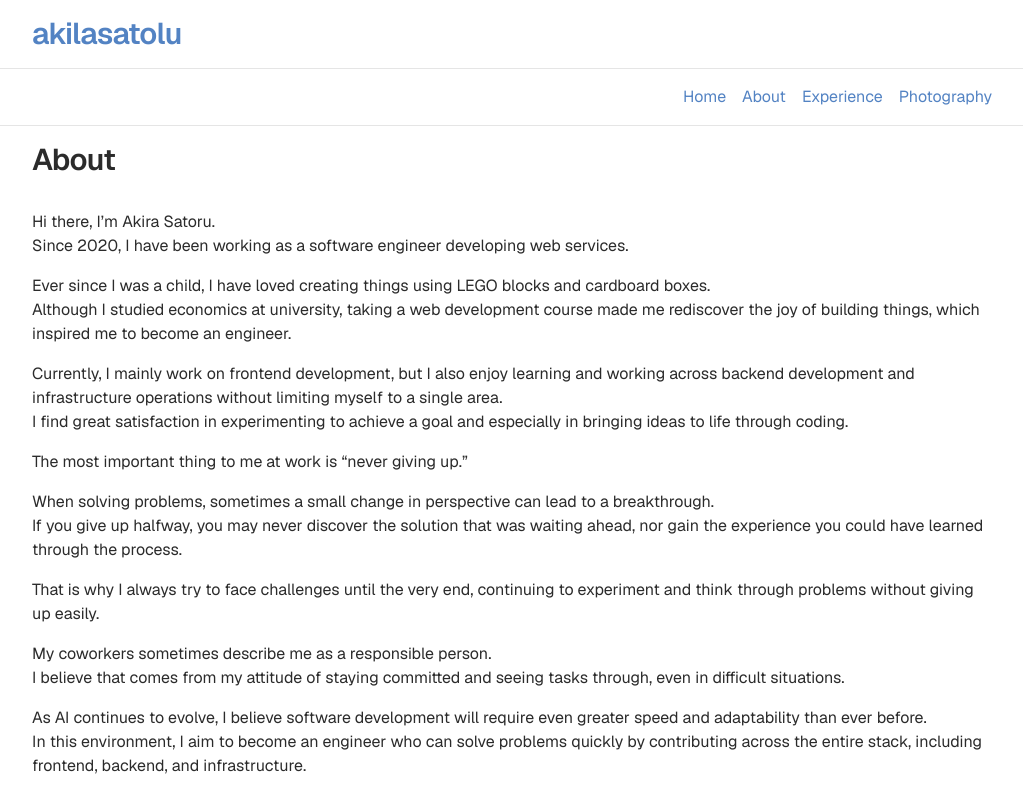
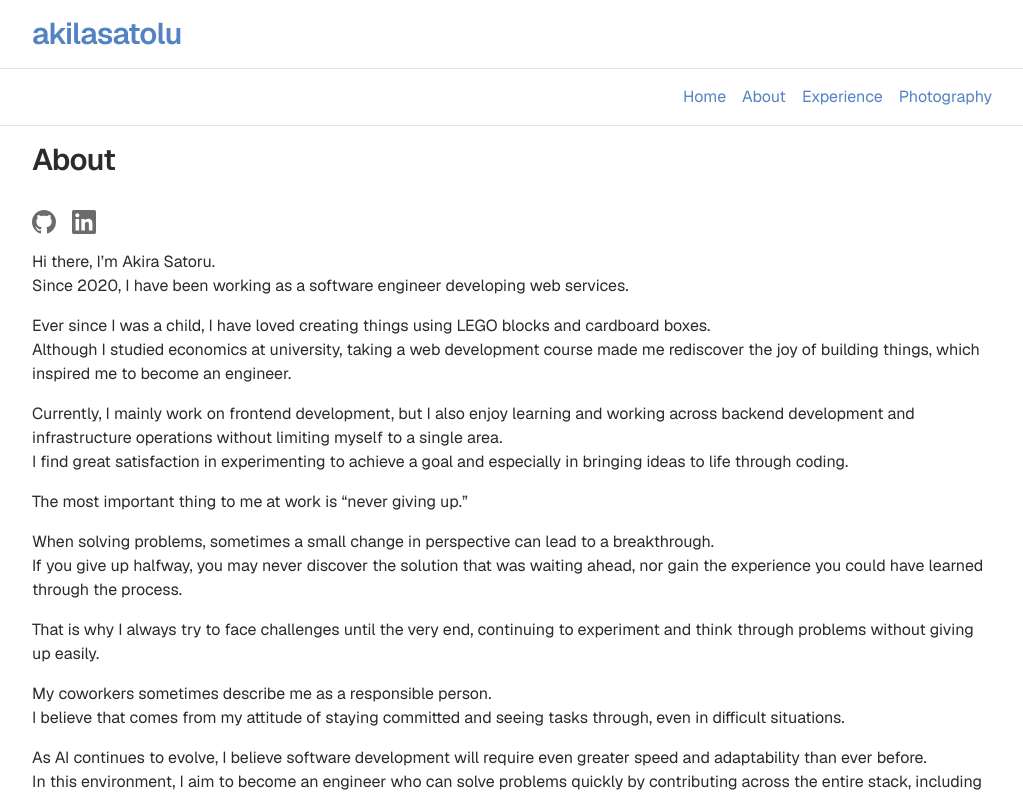
Before and after one commit to akilasatolu/akilasatolu-v5, a Next.js app: page /about in a window 1280 px wide. Shown: the top 797 px of the page, without its empty margins (128-1151 px from the left). Built offline with nearby package versions, Linux system fonts and the light colour scheme.

Commit message:
[add]SNS icons

```diff
--- a/app/about/page.tsx
+++ b/app/about/page.tsx
@@ -1,5 +1,6 @@
 import { PageTitle } from "@/components/atoms/PageTitle";
 import { ColBlock } from "@/components/atoms/ColBlock";
+import { SocialLinks } from "@/components/atoms/SocialLinks";
 import Link from "next/link";
 
 export default function AboutPage() {
@@ -7,6 +8,7 @@
         <div className="flex min-h-0 w-full flex-1 flex-col justify-start">
             <PageTitle title="About" />
             <div className="mt-8 space-y-4">
+                <SocialLinks />
                 <ColBlock>
                     <p>Hi there, I’m Akira Satoru.</p>
                     <p>Since 2020, I have been working as a software engineer developing web services.</p>
--- /dev/null
+++ b/components/atoms/GitHubIcon.tsx
@@ -0,0 +1,17 @@
+type GitHubIconProps = {
+    className?: string;
+};
+
+export const GitHubIcon = ({ className }: GitHubIconProps) => {
+    return (
+        <svg
+            xmlns="http://www.w3.org/2000/svg"
+            viewBox="0 0 24 24"
+            fill="currentColor"
+            aria-hidden="true"
+            className={className}
+        >
+            <path d="M12 0C5.37 0 0 5.37 0 12c0 5.31 3.435 9.795 8.205 11.385.6.105.825-.255.825-.57 0-.285-.015-1.23-.015-2.235-3.015.555-3.795-.735-4.035-1.41-.135-.345-.72-1.41-1.23-1.695-.42-.225-1.02-.78-.015-.795.945-.015 1.62.87 1.845 1.23 1.08 1.815 2.805 1.305 3.495.99.105-.78.42-1.305.765-1.605-2.67-.3-5.46-1.335-5.46-5.925 0-1.305.465-2.385 1.23-3.225-.12-.3-.54-1.53.12-3.18 0 0 1.005-.315 3.3 1.23.96-.27 1.98-.405 3-.405s2.04.135 3 .405c2.295-1.56 3.3-1.23 3.3-1.23.66 1.65.24 2.88.12 3.18.765.84 1.23 1.905 1.23 3.225 0 4.605-2.805 5.625-5.475 5.925.435.375.81 1.095.81 2.22 0 1.605-.015 2.895-.015 3.3 0 .315.225.69.825.57A12.02 12.02 0 0 0 24 12c0-6.63-5.37-12-12-12z" />
+        </svg>
+    );
+};
--- /dev/null
+++ b/components/atoms/LinkedInIcon.tsx
@@ -0,0 +1,17 @@
+type LinkedInIconProps = {
+    className?: string;
+};
+
+export const LinkedInIcon = ({ className }: LinkedInIconProps) => {
+    return (
+        <svg
+            xmlns="http://www.w3.org/2000/svg"
+            viewBox="0 0 24 24"
+            fill="currentColor"
+            aria-hidden="true"
+            className={className}
+        >
+            <path d="M20.447 20.452h-3.554v-5.569c0-1.328-.027-3.037-1.852-3.037-1.853 0-2.136 1.445-2.136 2.939v5.667H9.351V9h3.414v1.561h.046c.477-.9 1.637-1.85 3.37-1.85 3.601 0 4.267 2.37 4.267 5.455v6.286zM5.337 7.433a2.062 2.062 0 0 1-2.063-2.065 2.064 2.064 0 1 1 2.063 2.065zm1.782 13.019H3.555V9h3.564v11.452zM22.225 0H1.771C.792 0 0 .774 0 1.729v20.542C0 23.227.792 24 1.771 24h20.451C23.2 24 24 23.227 24 22.271V1.729C24 .774 23.2 0 22.222 0h.003z" />
+        </svg>
+    );
+};
--- /dev/null
+++ b/components/atoms/SocialLinks.tsx
@@ -0,0 +1,38 @@
+import { GitHubIcon } from "@/components/atoms/GitHubIcon";
+import { LinkedInIcon } from "@/components/atoms/LinkedInIcon";
+
+const socialLinks = [
+    {
+        href: "https://github.com/akilasatolu/",
+        label: "GitHub: akilasatolu",
+        icon: "github",
+    },
+    {
+        href: "https://www.linkedin.com/in/shogo-yoshizawa-70794a374",
+        label: "LinkedIn",
+        icon: "linkedin",
+    },
+] as const;
+
+export const SocialLinks = () => {
+    return (
+        <nav aria-label="Social links" className="flex items-center gap-4">
+            {socialLinks.map((link) => (
+                <a
+                    key={link.href}
+                    href={link.href}
+                    target="_blank"
+                    rel="noopener noreferrer"
+                    aria-label={link.label}
+                    className="social-icon-link"
+                >
+                    {link.icon === "linkedin" ? (
+                        <LinkedInIcon className="size-6" />
+                    ) : (
+                        <GitHubIcon className="size-6" />
+                    )}
+                </a>
+            ))}
+        </nav>
+    );
+};
--- a/styles/globals.css
+++ b/styles/globals.css
@@ -28,6 +28,17 @@
 a.blog-post-card,
 a.blog-post-card:hover,
 a.blog-post-card:visited {
+    text-decoration: none;
+}
+
+a.social-icon-link,
+a.social-icon-link:visited {
+    color: var(--muted);
+    text-decoration: none;
+}
+
+a.social-icon-link:hover {
+    color: var(--accent);
     text-decoration: none;
 }
 
```
Also changed, not shown: 1 other file (tests, documents, lock files or other folders).
